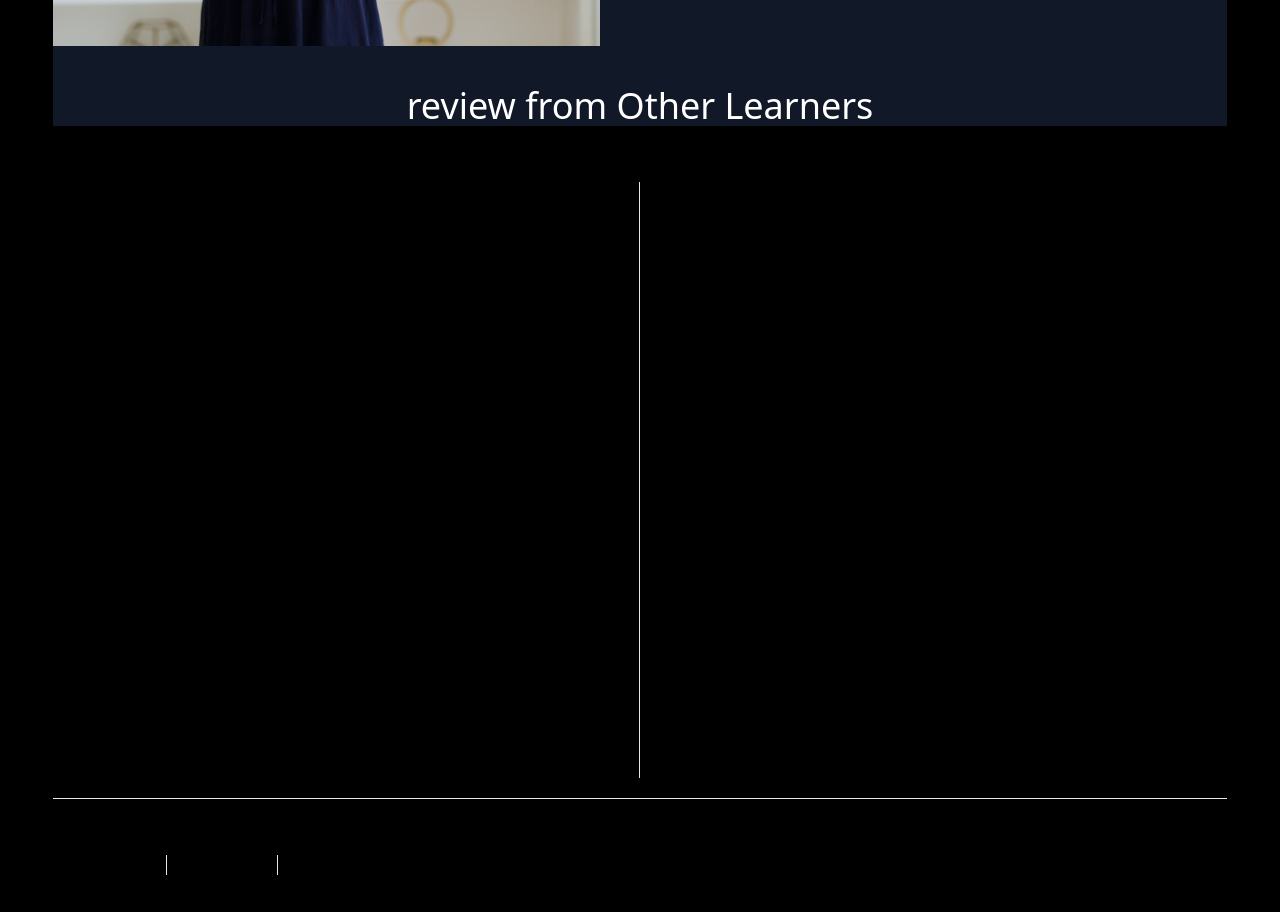
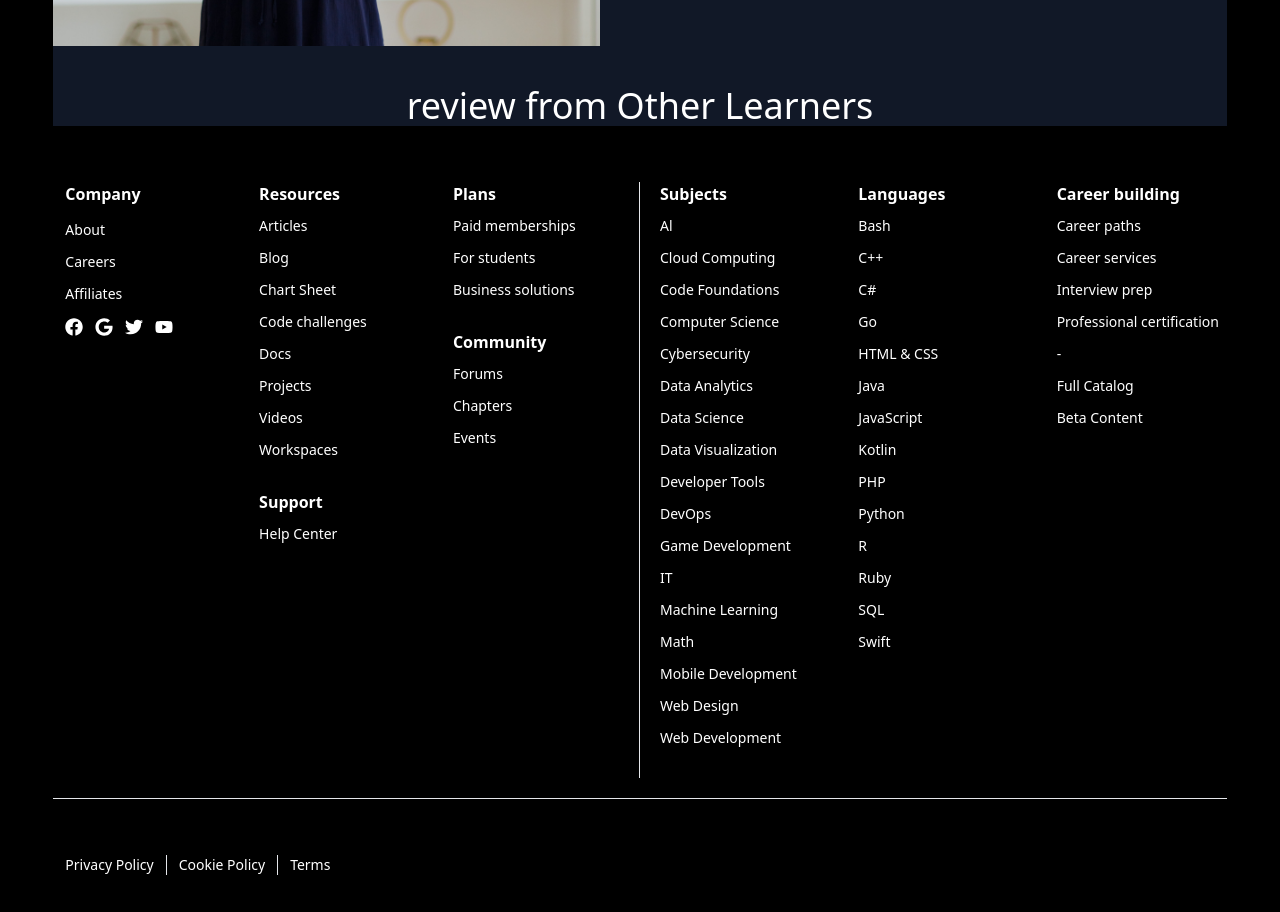
Before and after one commit to himanshusachan112/ed_tech, a React (Create React App) app: page / in a window 1280 px wide. Shown: the part 3760-4672 px from the top of the page. Built offline with nearby package versions, Linux system fonts and the light colour scheme; no server answers.

Commit message:
updating homepage

```diff
--- a/src/pages/Homepage.jsx
+++ b/src/pages/Homepage.jsx
@@ -172,7 +172,10 @@ const Homepage = () => {
 
 
       {/*Footer */}
+      <div className='text-white'>
       <Footer />
+      </div>
+
 
     </div>
   )
```
